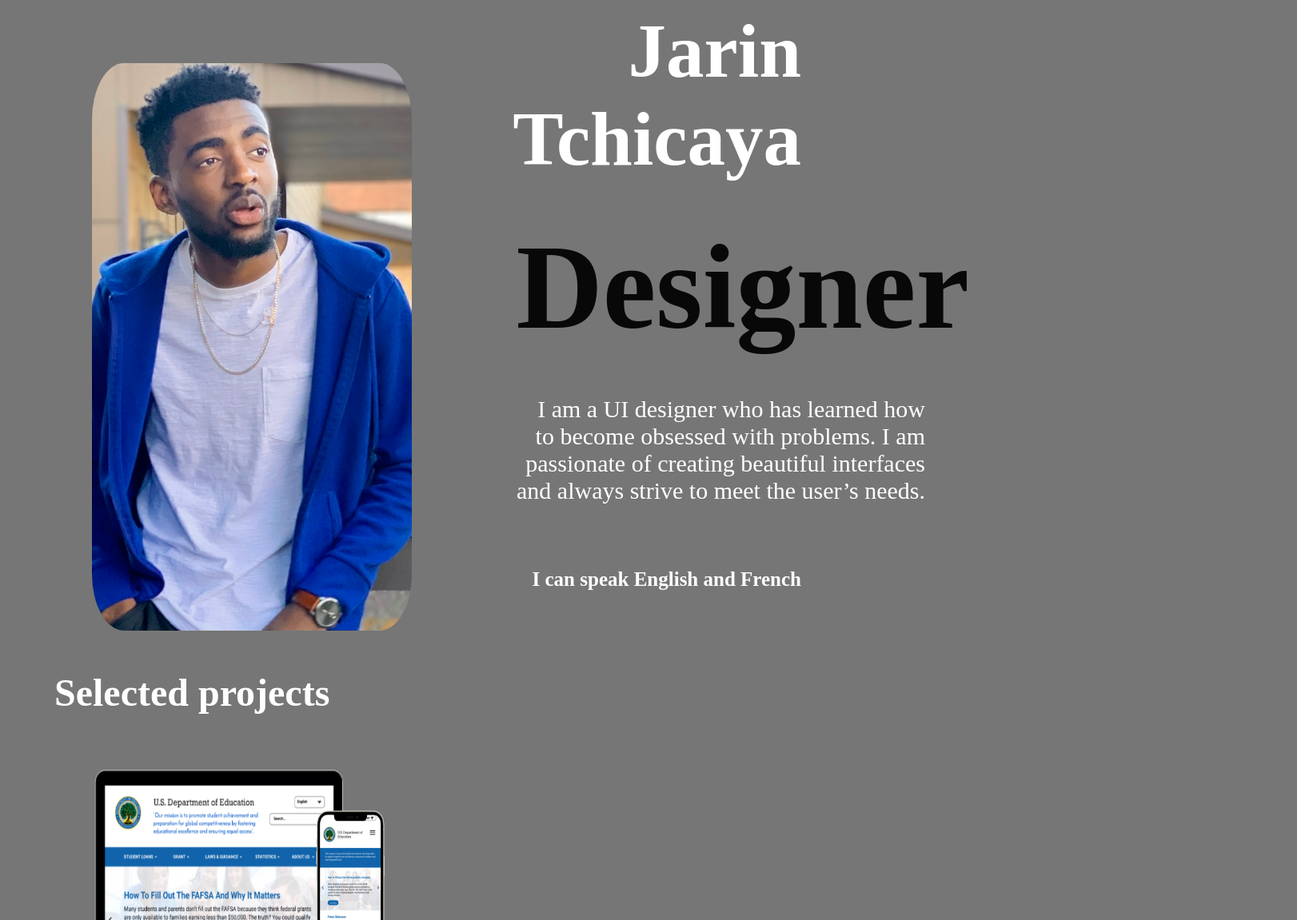
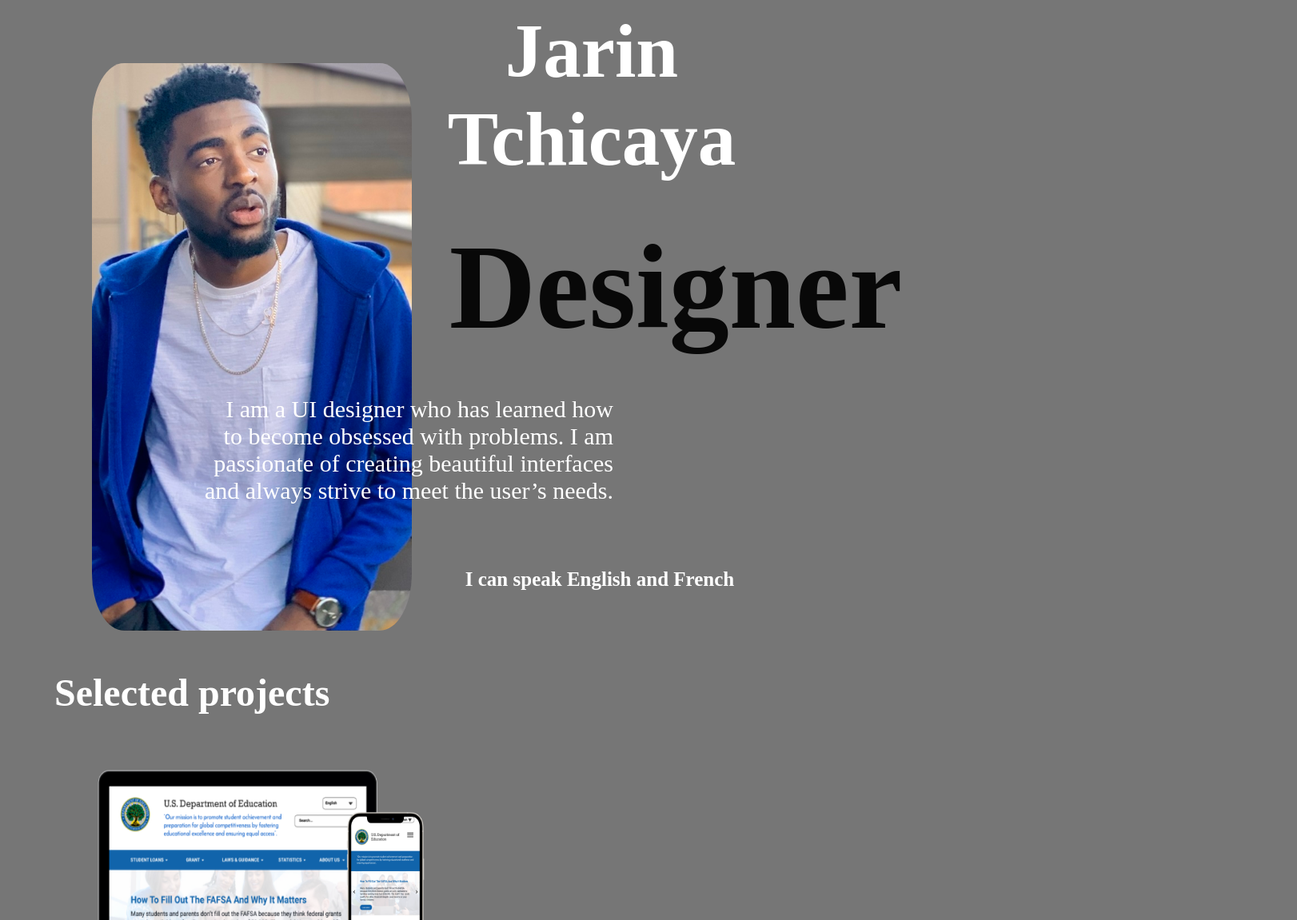
Before and after one commit to Jarin1010/My-portfolio, a plain HTML site: page index.html in a window 1280 px wide. Shown: the part 101-1252 px from the top of the page at 80% size, 1622 px wide, since content can reach past the window. Drawn offline with Linux system fonts and the light colour scheme.

Commit message:
New version

```diff
--- a/CSS/my_portfolio.css
+++ b/CSS/my_portfolio.css
@@ -11,15 +11,6 @@
     justify-content: space-between;
 }
 
-@keyframes moveNav{
-    from{left:-100vw;}
-    to{left:0vw;}
-}
-
-@keyframes moveText{
-    from{left:-100vw;}
-    to{top:0px;}
-}
 
 .NavbarLink a{
     display: inline-block; /* This ensures that other text will be displayed on the same line or row, instead of a new line */
@@ -43,23 +34,24 @@ html{
 .container{
     margin: 50px;
     padding: 10px;
-    text-align: right;
+    text-align: center;
 }
 
 h1 {
-    text-align: right;
+    text-align: center;
     font-size: 95px;
     color: white;
     margin-top: 50px;
-    margin-right: 210px;
+    margin-right: -200px;
 }
 
 h2{
-    text-align: right;
+    text-align: center;
     font-size: 150px;
     color:#080808;
     margin-bottom: 50px;
     margin-top: -20px;
+    margin-right: -410px;
 }
 
 h3{
@@ -79,19 +71,21 @@ h4{
 }
 
 h5{
-    text-align: right;
+    text-align: center;
     font-size: 25px;
     color: white;
     margin: 100px;
-    margin-right: 210px;
+    margin-right: -120px;
 
 }
 
 #myself {
+    text-align:center;
     margin: -20px;
     position:relative;
     right:75px;
     margin-top: 150px;
+    margin-right: 370px;
 
 }
 
@@ -131,8 +125,8 @@ footer {
 
 .USDept{
     position: left;
-    width: 400px;
-    height: 300px;
+    width: 450px;
+    height: 310px;
     font-size: 18px;
     margin: 10px;
     padding-top:-250px;
@@ -142,8 +136,8 @@ footer {
 
 .GiveaSock{
     position: left;
-    width: 420px;
-    height: 320px;
+    width: 490px;
+    height: 340px;
     font-size: 18px;
     margin: 10px;
     padding-top: 50px;
@@ -152,11 +146,11 @@ footer {
 
 
 #education{
-    position: right;
+    text-align: center;
     font-size: 95px;
     color: white;
-    margin-block-start: -100px;
-    padding-left: -210px;
+    margin-right: 300px;
+
 }
 
 p{
@@ -164,7 +158,7 @@ p{
     font-size: 30px;
     color: white;
     margin-block-start: -100px;
-    padding-left: -10px;
+    padding-left: -100px;
 }
 
 .Seemorework{
```
